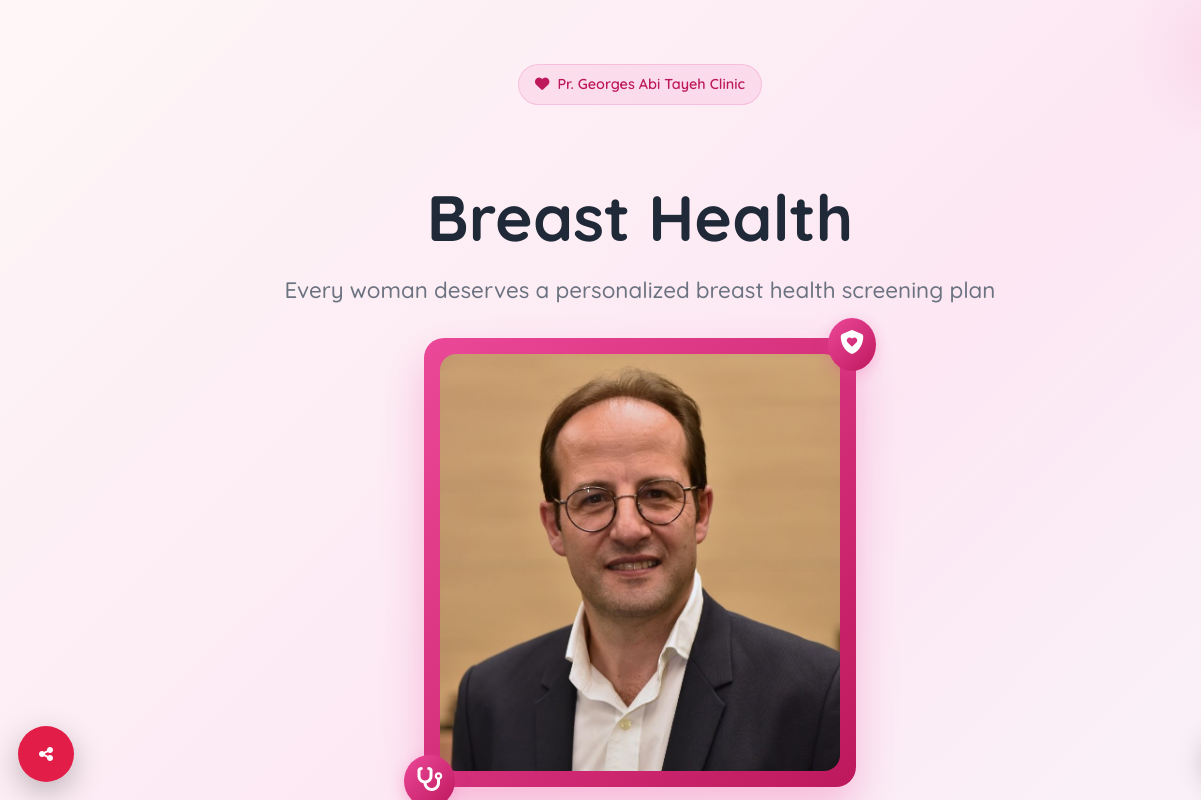
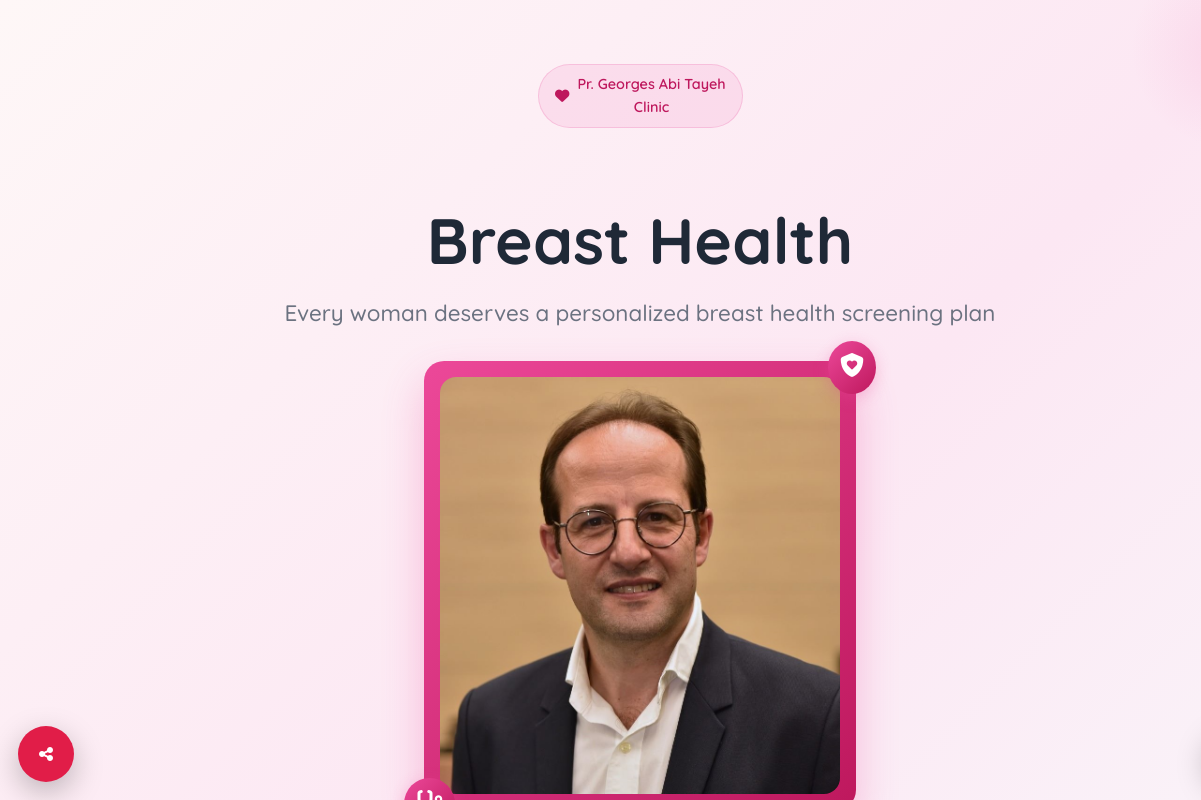
Before and after one commit to Charbel-Azar/PrGeorgesAbiTayeh, a website: page index.html in a window 1280 px wide. Shown: the top 800 px of the page, 0-1201 px from the left. Drawn offline with Linux system fonts and the light colour scheme.

Commit message:
Update index.html

```diff
--- a/index.html
+++ b/index.html
@@ -167,7 +167,7 @@
                 <div style="text-align: center; width: 100%;">
                     <div class="slide-in-down" style="display: inline-flex; align-items: center; background: rgba(236, 72, 153, 0.1); color: #be185d; padding: 0.5rem 1rem; border-radius: 50px; font-size: 0.9rem; font-weight: 600; margin-bottom: 1.5rem; border: 1px solid rgba(236, 72, 153, 0.2);">
                         <i class="fa-solid fa-heart" style="margin-right: 0.5rem;"></i>
-                        Pr. Georges Abi Tayeh Clinic
+                        Pr. Georges Abi Tayeh <br>Clinic
                     </div>
 
                     <h1 class="slide-in-up stagger-1" style="font-size: clamp(2.5rem, 5vw, 4rem); font-weight: 700; color: #1f2937; margin-bottom: 1rem; line-height: 1.1;">
```
